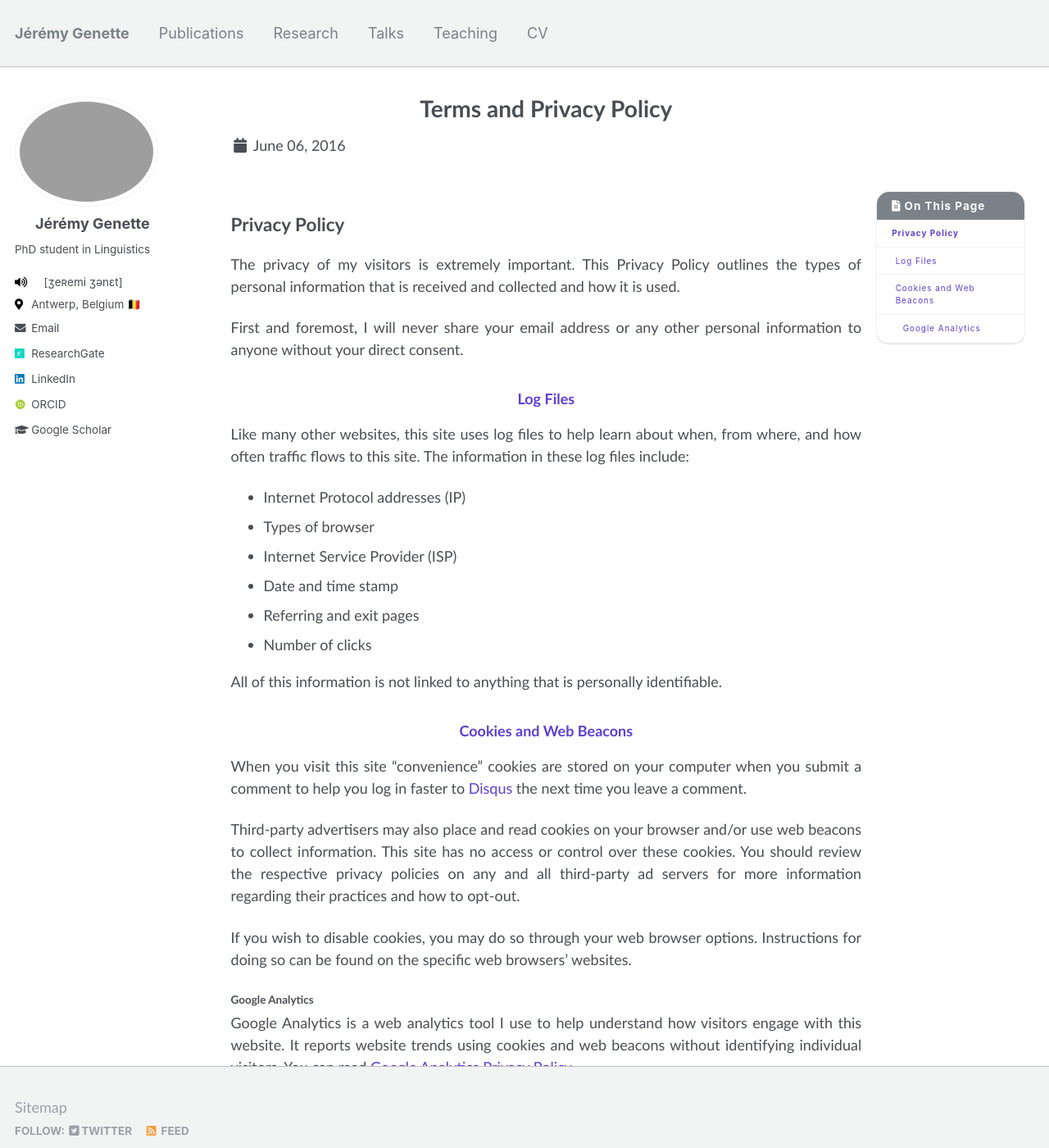
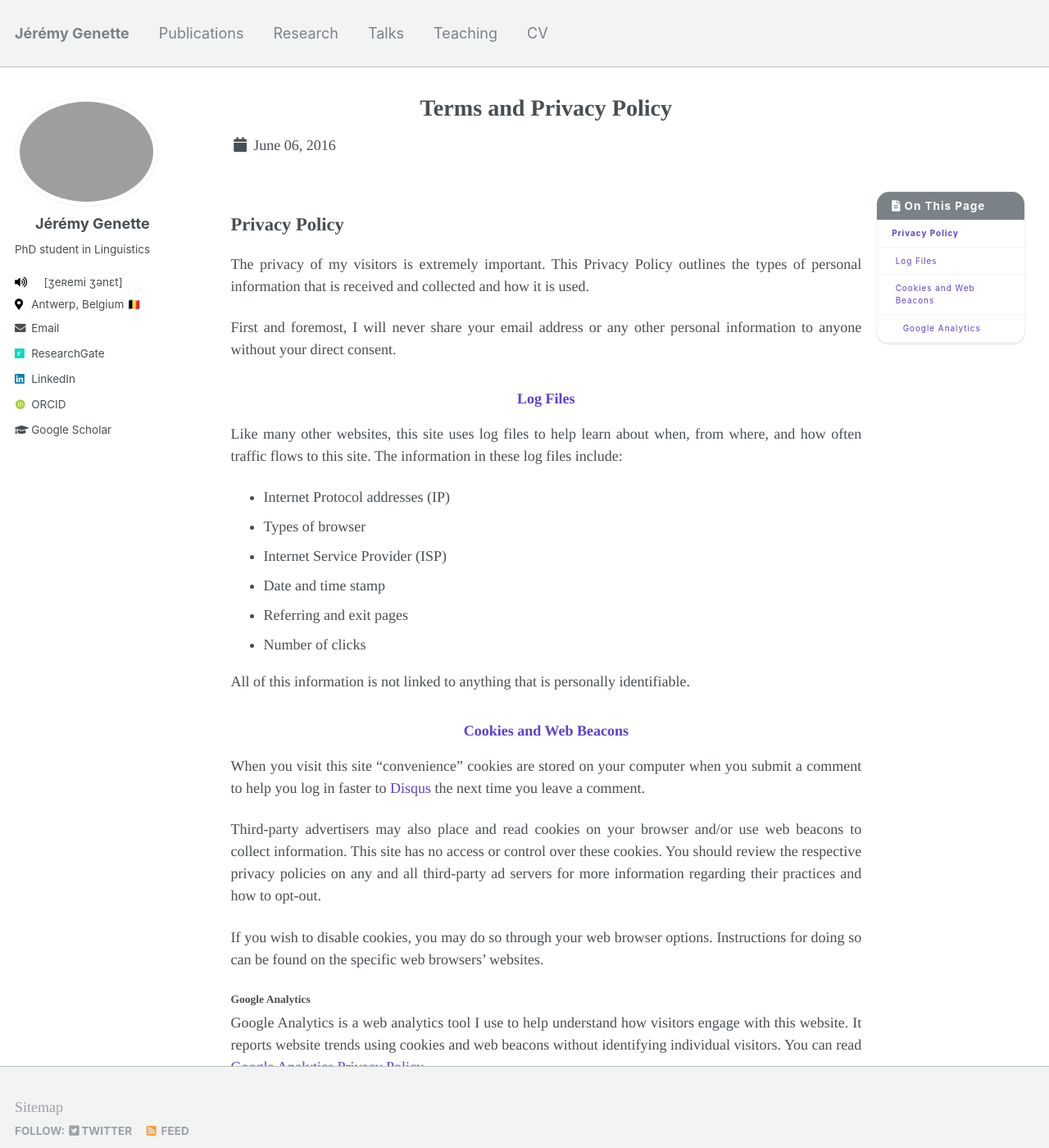
Before and after one commit to jgenette/jgenette.github.io, a Jekyll site: the page built from _pages/terms.md, in a window 1280 px wide and 1400 px high. Shown: the whole window at 82% size. Built offline with Jekyll 4.4.1, drawn with Linux system fonts in a browser that asks for light colours; some web fonts are replaced.

Commit message:
Update _variables.scss

```diff
--- a/_sass/_variables.scss
+++ b/_sass/_variables.scss
@@ -29,9 +29,9 @@ $calisto                    : "Calisto MT", serif;
 $garamond                   : Garamond, serif;
 $sans                       : "Gill sans MT", serif;
 
-$global-font-family         : $sans;
-$header-font-family         : $sans;
-$caption-font-family        : $sans;
+$global-font-family         : $times;
+$header-font-family         : $times;
+$caption-font-family        : $times;
 
 /* type scale */
 $type-size-1                : 2.441em;  // ~39.056px
```
